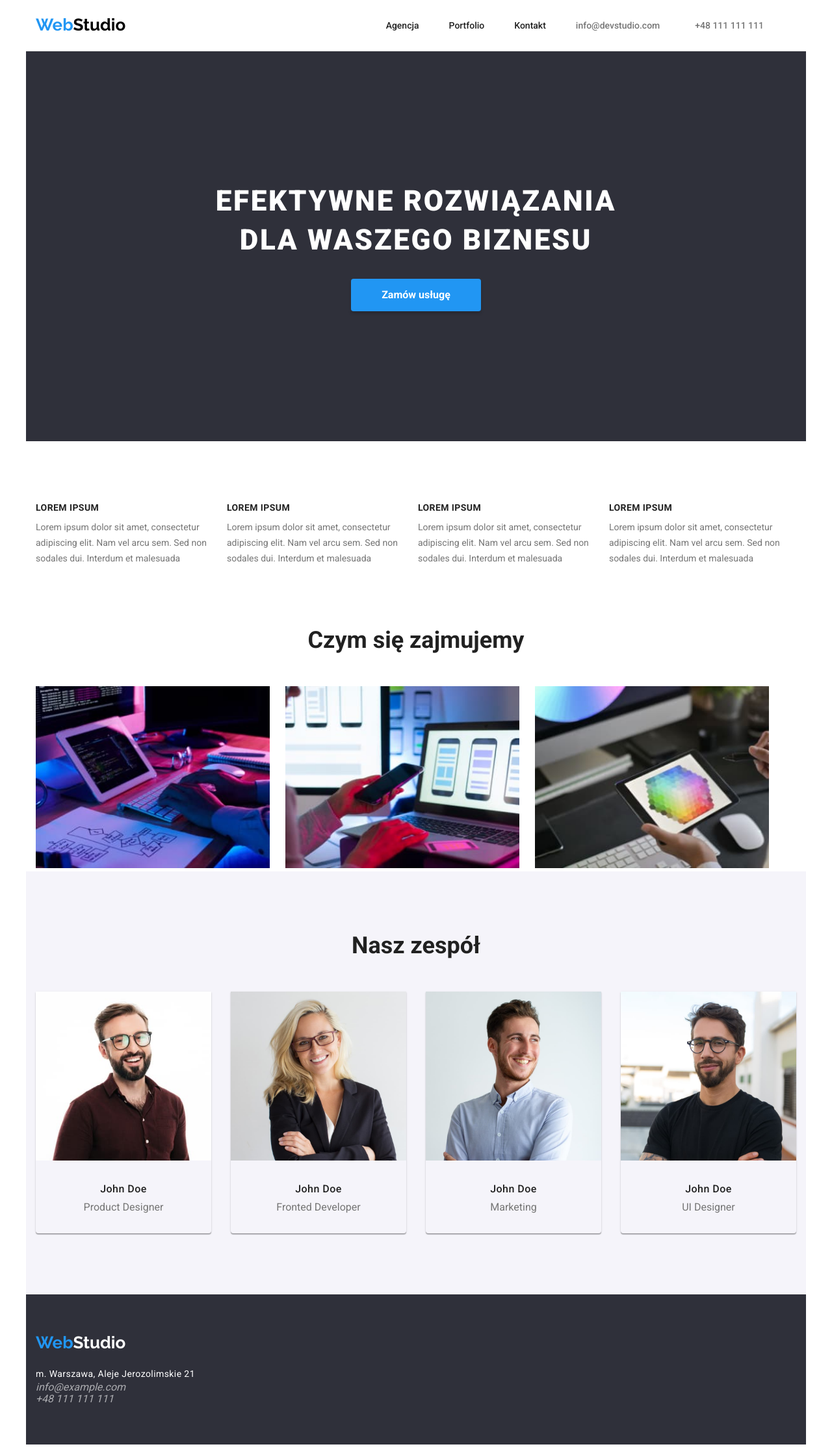
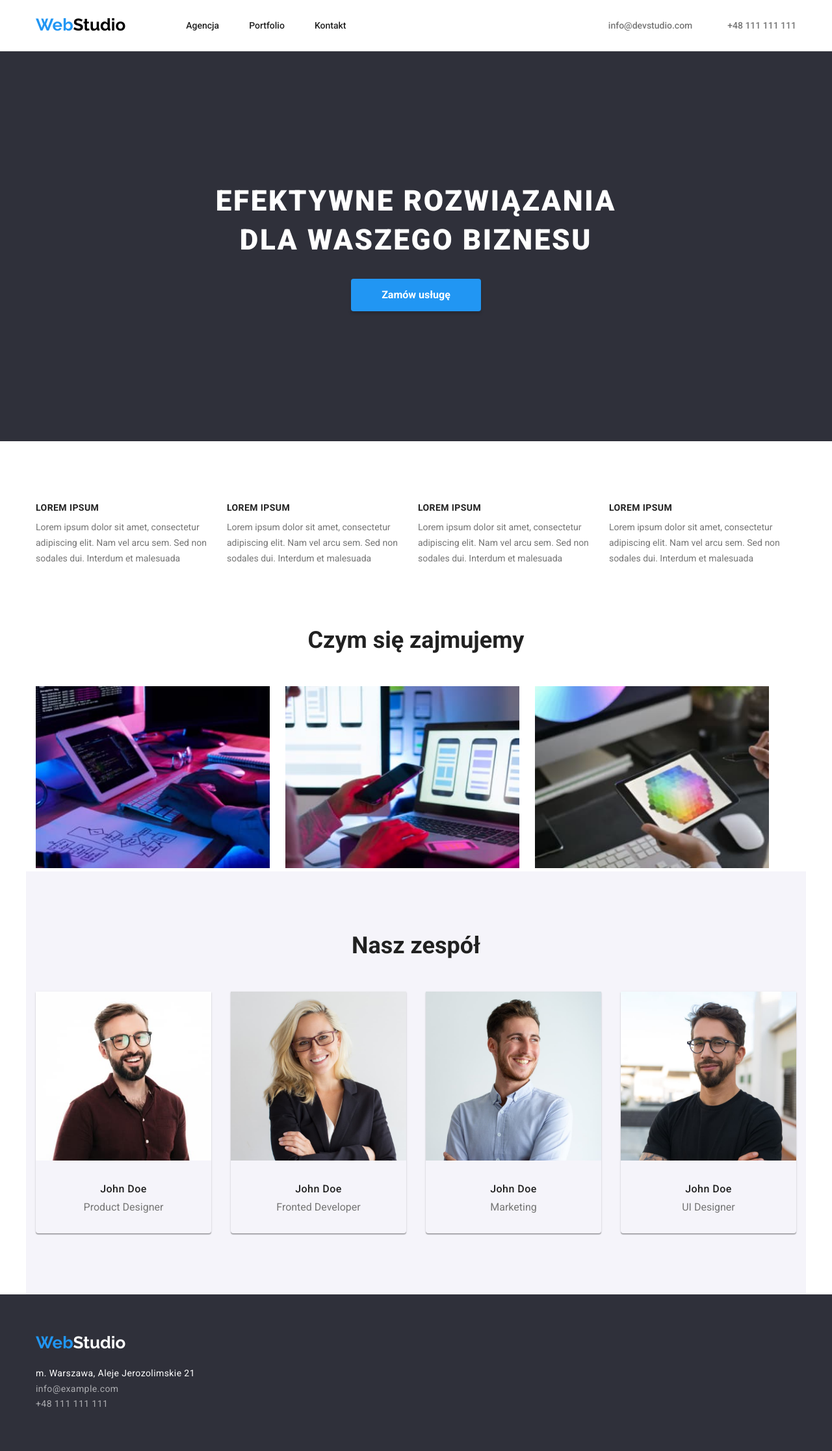
Before and after one commit to marqs90/goit-markup-hw-03, a plain HTML site: page index.html in a window 1280 px wide. Shown: the whole page at 65% size. Drawn offline with nearby package versions, Linux system fonts and the light colour scheme.

Commit message:
changes after checking added

```diff
--- a/css/styles.css
+++ b/css/styles.css
@@ -34,7 +34,9 @@ body {
 	display: flex;
 	justify-content: space-between;
 	align-items: center;
-	border-bottom: 1px solid #ececec;
+}
+.header-line {
+	border-bottom: #ececec solid 1px;
 }
 
 .navigation {
@@ -57,7 +59,7 @@ body {
 	display: flex;
 	align-items: center;
 	flex-wrap: wrap;
-	list-style: none;
+	list-style-type: none;
 }
 
 .nav-link {
@@ -81,8 +83,13 @@ body {
 	display: inline;
 	margin-right: 50px;
 }
+
+.contact-item:last-child{
+	margin-right: 0;
+}
+
 .contact-list {
-	list-style: none;
+	list-style-type: none;
 }
 
 .contact-link {
@@ -101,9 +108,9 @@ body {
 /* Hero */
 
 .hero {
+	background-color: var(--color-bcg-second);
 	display: flex;
 	flex-direction: column;
-	background-color: var(--color-bcg-second);
 	padding-top: 200px;
 	padding-bottom: 200px;
 	display: flex;
@@ -163,6 +170,7 @@ body {
 	font-family: "Roboto" sans-serif;
 	text-align: center;
 	background-color: #f5f4fa;
+	padding: 0px 20px;
 	min-height: 38px;
 	font-size: 16px;
 	font-weight: 500;
@@ -345,14 +353,14 @@ body {
 .address-list {
 	padding-left: 0;
 	padding-top: 20px;
-	list-style: none;
+	 list-style-type: none;
 }
 
 .address-item {
 	color: var(--color-bcg-first);
 	font-size: 14px;
 	font-style: normal;
-	line-height: 24px;
+	line-height: 1.7em;
 	letter-spacing: 0.03em;
 }
 
--- a/index.html
+++ b/index.html
@@ -20,10 +20,12 @@
 	</head>
 	<body>
 		<!-- Header, nav, logo -->
-		<header class="header container">
+		<header class="header-line">
+			<div class="header container">
+				<nav class="navigation">
 					<a class="logo" href="index.html" title="Strona główna"
-				><span class="blue-logo">Web</span>Studio</a>
-			<nav class="navigation">
+						><span class="blue-logo">Web</span>Studio</a
+					>
 					<ul class="nav-list">
 						<li class="nav-item">
 							<a class="nav-link" href="#">Agencja</a>
@@ -35,6 +37,7 @@
 							<a class="nav-link" href="#">Kontakt</a>
 						</li>
 					</ul>
+				</nav>
 				<ul class="contact-list">
 					<li class="contact-item">
 						<a class="contact-link" href="mailto:info@devstudio.com"
@@ -45,13 +48,18 @@
 						<a class="contact-link" href="tel:+48111111111">+48 111 111 111</a>
 					</li>
 				</ul>
-			</nav>
+			</div>
 		</header>
 		<!-- Hero -->
 		<main class="main">
-			<section class="hero container">
-				<h1 class="hero-title">EFEKTYWNE ROZWIĄZANIA<br> DLA WASZEGO BIZNESU</h1>
+			<section class="hero section">
+				<div class="hero-content">
+					<h1 class="hero-title">
+						EFEKTYWNE ROZWIĄZANIA<br />
+						DLA WASZEGO BIZNESU
+					</h1>
 					<button type="button" class="btn-hero">Zamów usługę</button>
+				</div>
 			</section>
 			<!-- Section lorem -->
 			<section class="lorem container">
@@ -180,23 +188,27 @@
 			</section>
 		</main>
 		<!-- Footer -->
-		<footer class="footer container">
+		<footer class="footer">
+			<div class="container">
 				<a class="logo" href="index.html" title="Strona główna"
 					><span class="blue-logo">Web</span>Studio</a
 				>
 				<address>
 					<ul class="address-list">
 						<li class="address-item">m. Warszawa, Aleje Jerozolimskie 21</li>
-					<li>
+						<li class="address-item">
 							<a class="address-link" href="mailto:info@example.com"
 								>info@example.com</a
 							>
 						</li>
-					<li>
-						<a class="address-link" href="tel:+48111111111">+48 111 111 111</a>
+						<li class="address-item">
+							<a class="address-link" href="tel:+48111111111"
+								>+48 111 111 111</a
+							>
 						</li>
 					</ul>
 				</address>
+			</div>
 		</footer>
 	</body>
 </html>
```
Also changed, not shown: portfolio.html (+14 -8 lines). Lines whose indentation alone changed are shown as unchanged.
